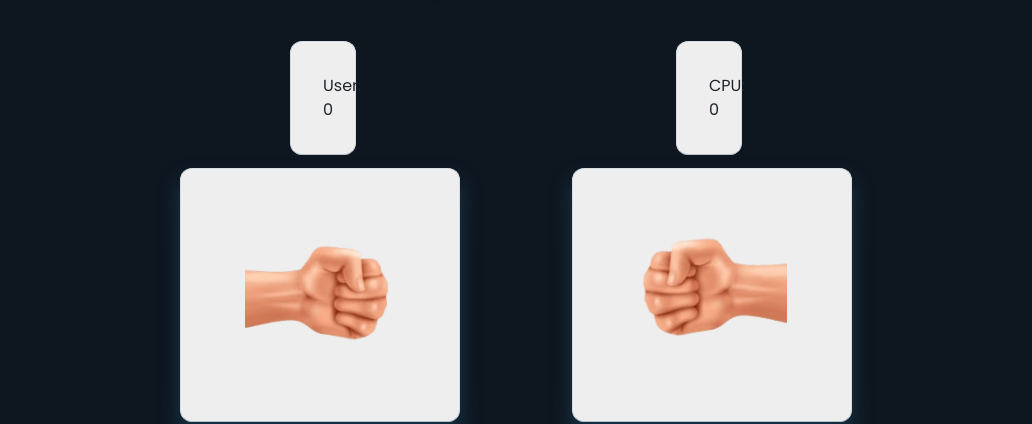
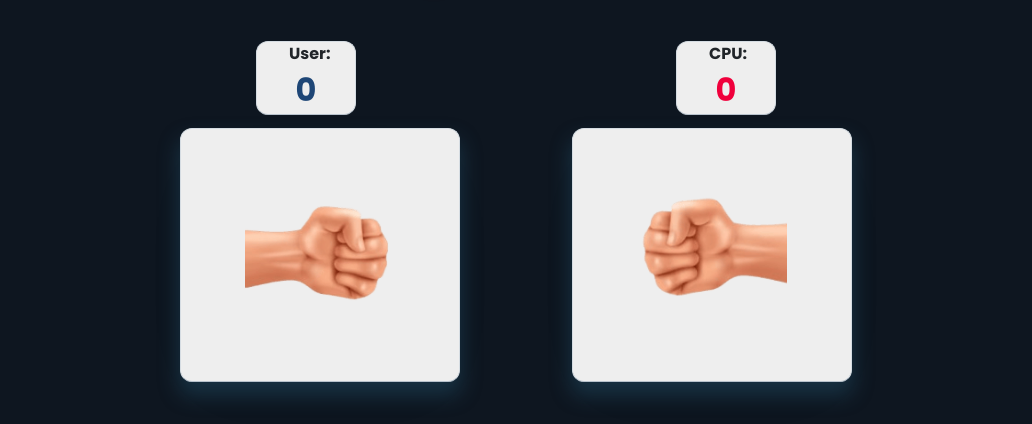
Before and after one commit to SamBrownCoding/Rock-Paper-Scissor-Game, a plain HTML site: page index.html in a window 1280 px wide. Shown: the part 116-540 px from the top of the page, without its empty margins (124-1156 px from the left). Drawn offline with Linux system fonts and the light colour scheme.

Commit message:
updated JS CSS on Day 4

```diff
--- a/JS/app.js
+++ b/JS/app.js
@@ -23,9 +23,13 @@ const outcomes = {
 let userScore = 0;
 let cpuScore = 0;
 
+// Get the span elements for the scores
+const userScoreElement = document.querySelector("#user-score .user-score");
+const cpuScoreElement = document.querySelector("#cpu-score .cpu-score");
+
 // Display initial scores
-document.getElementById("user-score").textContent = `User: ${userScore}`;
-document.getElementById("cpu-score").textContent = `CPU: ${cpuScore}`;
+userScoreElement.textContent = userScore;
+cpuScoreElement.textContent = cpuScore;
 
 // Add event listener to each option image element
 optionImages.forEach((image, index) => {
@@ -36,6 +40,15 @@ optionImages.forEach((image, index) => {
         // Add "active" class to the clicked image
         image.classList.add("active");
 
+        // Add "start" class to the game container
+        gameContainer.classList.add("start");
+        // Set initial state to rock images and "Wait..." message
+        userResult.src = "media/User_Rock.png";
+        cpuResult.src = "media/CPU_Rock.png";
+        result.textContent = "Wait...";
+
+        // Add a timeout to delay the result calculation
+        setTimeout(() => {
             // Update user image
             userResult.src = e.target.src;
 
@@ -56,15 +69,14 @@ optionImages.forEach((image, index) => {
             }
 
             // Display scores
-    document.getElementById("user-score").textContent = `User: ${userScore}`;
-    document.getElementById("cpu-score").textContent = `CPU: ${cpuScore}`;
+            userScoreElement.textContent = userScore;
+            cpuScoreElement.textContent = cpuScore;
 
             // Display the result
             result.textContent = outcome === "Draw" ? "Match Draw" : `${outcome} Won!!`;
 
-    // Add a timeout to delay the result calculation
-    setTimeout(() => {
+            // Remove "start" class from the game container
             gameContainer.classList.remove("start");
-    }, 2500);
+        }, 2500); // Adjust the delay time as needed
     });
 });
--- a/css/style.css
+++ b/css/style.css
@@ -25,7 +25,7 @@ body {
     margin-bottom: 4%;
 }
 
-.result_box{
+.result_box {
     text-align: -webkit-center;
 }
 
@@ -34,21 +34,66 @@ body {
 
 }
 
+
+.result_images img {
+    width: 150px;
+}
+
+.result {
+    color: hsl(345deg 100% 47%);
+    font-size: 3em;
+    font-weight: 500;
+}
+
 .scoresBox {
     column-gap: 20em;
     margin-bottom: 1%;
 }
 
-.score {
+/* Score background and Score Number Color */
+/*#region*/
+#user-score {
     background-color: #eee;
     /* box-shadow: rgba(38, 89, 115, 0.42) 0px 12px 20px 2px, rgba(19, 26, 32, 0.08) 0px 20px 75px -35px; */
     border-radius: 12px;
     border: 1px solid;
     border-color: rgb(213, 220, 226) rgb(213, 220, 226) rgb(184, 194, 204);
     padding: 2em;
-    width: 50px;
+    padding-bottom: 0;
+    padding-top: 0;
+    align-self: center;
+    width: 100px;
+    font-weight: 700;
+}
 
+.user-score {
+    color: hsl(213, 59%, 29%);
+    /*Change this to your desired color */
+    font-size: 2rem;
 }
+
+.cpu-score {
+    color: hsl(345deg 100% 47%);
+    font-size: 2rem;
+    /*Change this to your desired color */
+}
+
+#cpu-score {
+    background-color: #eee;
+    /* box-shadow: rgba(38, 89, 115, 0.42) 0px 12px 20px 2px, rgba(19, 26, 32, 0.08) 0px 20px 75px -35px; */
+    border-radius: 12px;
+    border: 1px solid;
+    border-color: rgb(213, 220, 226) rgb(213, 220, 226) rgb(184, 194, 204);
+    padding: 2em;
+    padding-bottom: 0;
+    padding-top: 0;
+    align-self: center;
+    width: 100px;
+    font-weight: 700;
+}
+
+
+/*#endregion*/
 
 #screen {
     padding: 4em;
@@ -60,17 +105,10 @@ body {
     border-color: rgb(213, 220, 226) rgb(213, 220, 226) rgb(184, 194, 204);
 }
 
-.result_images img {
-    width: 150px;
-}
 
-.result{
-    color: hsl(345deg 100% 47%);
-    font-size: 3em;
-    font-weight: 500;
-}
-
-.option_images{
+/* Images Button Option */
+/*#region*/
+.option_images {
     column-gap: 7em;
     cursor: pointer;
 }
@@ -84,7 +122,7 @@ body {
     padding: 3em 1em 3em 1em;
 }
 
-#op_img:hover{
+#op_img:hover {
     box-shadow: rgba(240, 0, 60, 0.42) 0px 0px 10px 8px, rgba(19, 26, 32, 0.08) 0px 20px 75px -35px;
 }
 
@@ -93,7 +131,7 @@ body {
     height: 75px;
 }
 
-#bgBtn p{
+#bgBtn p {
     margin-top: 2em;
     color: hsl(345, 100%, 47%);
     font-size: 1.5em;
@@ -101,21 +139,26 @@ body {
     pointer-events: none;
 }
 
-.container.start .user_screen {
+.container.start .user_screen img {
     transform-origin: left;
     animation: userShake 0.7s ease infinite;
 }
+
 @keyframes userShake {
     50% {
         transform: rotate(10deg);
     }
 }
-  .container.start .cpu_screen {
+
+.container.start .cpu_screen img {
     transform-origin: right;
     animation: cpuShake 0.7s ease infinite;
 }
+
 @keyframes cpuShake {
     50% {
         transform: rotate(-10deg);
     }
 }
+
+/*#endregion*/
--- a/index.html
+++ b/index.html
@@ -12,17 +12,13 @@
 <body>
     <header>
         <div class="title text-center">
-                <h1>Rock-Paper-Scissors</h1>
+            <h1>Rock-Paper-Scissors</h1>
         </div>
     </header>
     <div class="gamebox">
         <div class="scoresBox d-flex justify-content-center text-center" id="scores">
-            <span>
-                <div class="score" id="user-score"></div>
-            </span>
-            <span>
-                <div class="score" id="cpu-score"></div>
-            </span>
+            <div id="user-score">User: <span class="user-score">0</span></div>
+            <div id="cpu-score">CPU: <span class="cpu-score">0</span></div>
         </div>
         <section class="result_box container">
             <div class="result_field">
@@ -57,9 +53,10 @@
                     </span>
                     <p>Scissors</p>
                 </div>
-              </div>
+            </div>
         </section>
     </div>
 </body>
 <script type="text/javascript" src="JS/app.js"></script>
+
 </html>
```
Lines whose indentation alone changed are shown as unchanged.
